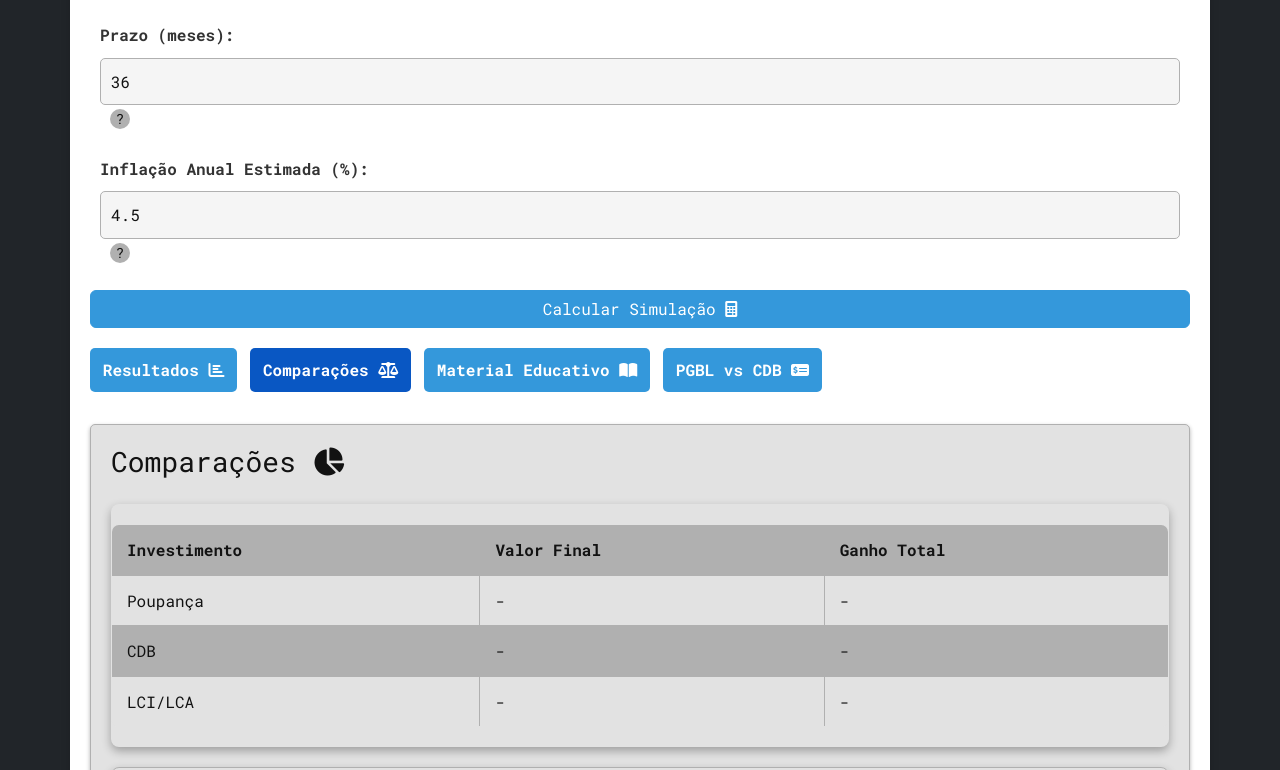
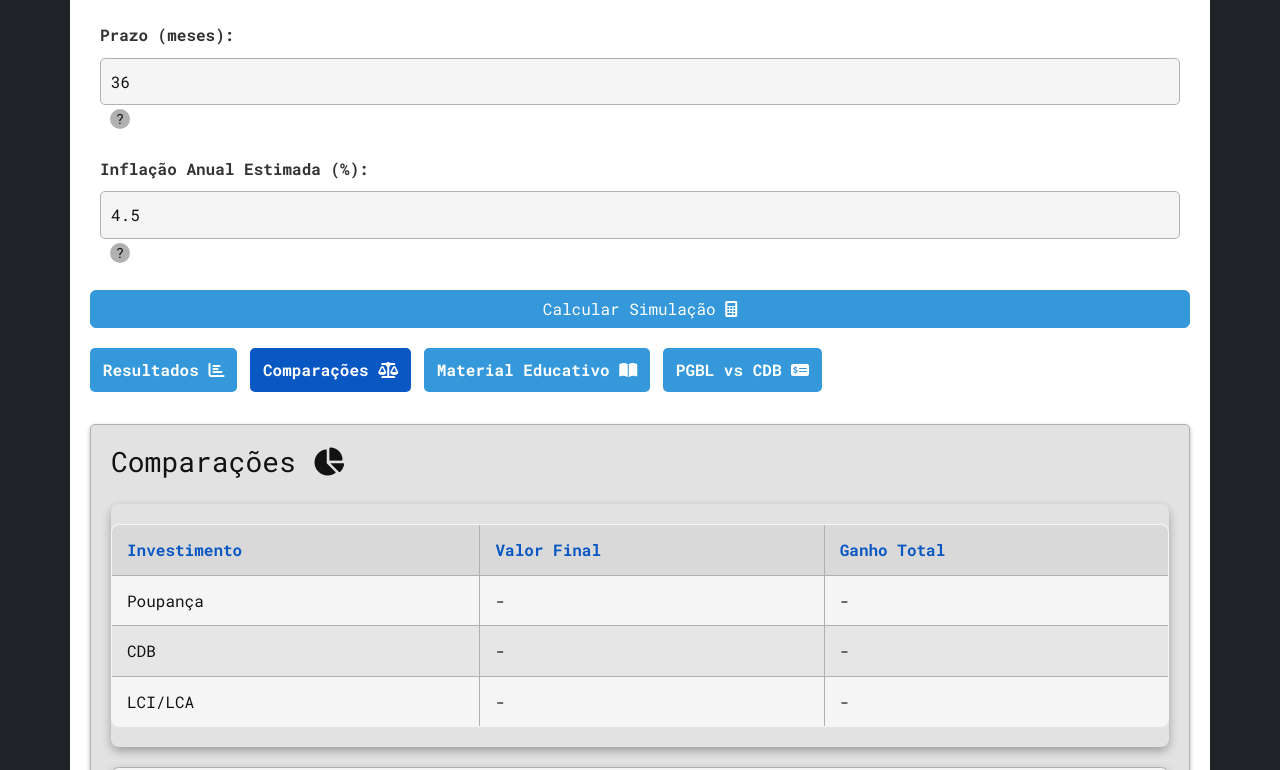
Before and after one commit to Lucasdoreac/luaraujo-calculadoras, a plain HTML site: page calculadoras/calc-1.html in a window 1280 px wide. Both pictures are taken after a click on the button "Comparações". Shown: the part 1255-2025 px from the top of the page. Drawn offline with nearby package versions, Linux system fonts and the light colour scheme.

Commit message:
Melhorando contraste nos gráficos

```diff
--- a/assets/css/enhanced-charts.css
+++ b/assets/css/enhanced-charts.css
@@ -9,6 +9,7 @@
     border-radius: 8px;
     padding: 20px;
     box-shadow: 0 4px 10px rgba(0, 0, 0, 0.3);
+    border: 1px solid #454545; /* Borda mais visível */
 }
 
 /* Garantir que os gráficos sejam renderizados corretamente */
@@ -24,33 +25,34 @@
     background-color: #1e1e1e;
     border-radius: 8px;
     overflow: hidden;
+    border: 1px solid #454545; /* Borda mais visível */
 }
 
 .comparison-table th,
 .comparison-table td {
     padding: 12px 15px;
-    border: 1px solid #333333;
+    border: 1px solid #454545; /* Borda mais visível */
     text-align: left;
     color: #ffffff;
 }
 
 .comparison-table th {
-    background-color: #2c2c2c;
+    background-color: #3a3a3a; /* Fundo mais distinto */
     font-weight: bold;
-    color: #3498db;
+    color: #ffffff; /* Texto branco para maior legibilidade */
 }
 
 .comparison-table tr:nth-child(even) {
-    background-color: #262626;
+    background-color: #2a2a2a; /* Contraste melhorado entre linhas */
 }
 
 .comparison-table tr.total {
-    background-color: rgba(52, 152, 219, 0.1);
+    background-color: rgba(52, 152, 219, 0.2); /* Um pouco mais visível */
     font-weight: bold;
 }
 
 .comparison-table tr:hover {
-    background-color: #333333;
+    background-color: #404040; /* Hover mais distinto */
 }
 
 .table-responsive {
@@ -77,7 +79,7 @@
     left: 0;
     width: 100%;
     height: 100%;
-    background: rgba(30, 30, 30, 0.7);
+    background: rgba(30, 30, 30, 0.85); /* Fundo mais opaco para melhor visibilidade */
     display: flex;
     justify-content: center;
     align-items: center;
@@ -97,3 +99,41 @@
 @keyframes spin {
     to { transform: rotate(360deg); }
 }
+
+/* Adaptações para tema claro */
+[data-theme="light"] .chart-container {
+    background-color: #f5f5f5; /* Fundo mais escuro para tema claro */
+    border: 1px solid #b0b0b0;
+}
+
+[data-theme="light"] .comparison-table {
+    background-color: #f5f5f5;
+    border: 1px solid #b0b0b0;
+}
+
+[data-theme="light"] .comparison-table th,
+[data-theme="light"] .comparison-table td {
+    border: 1px solid #b0b0b0;
+    color: #121212;
+}
+
+[data-theme="light"] .comparison-table th {
+    background-color: #d9d9d9;
+    color: #0957c3; /* Usando a cor primária do tema claro */
+}
+
+[data-theme="light"] .comparison-table tr:nth-child(even) {
+    background-color: #e6e6e6;
+}
+
+[data-theme="light"] .comparison-table tr.total {
+    background-color: rgba(9, 87, 195, 0.1); /* Usando a cor primária do tema claro */
+}
+
+[data-theme="light"] .comparison-table tr:hover {
+    background-color: #d0d0d0;
+}
+
+[data-theme="light"] .chart-loading {
+    background: rgba(220, 220, 220, 0.85);
+}
```
